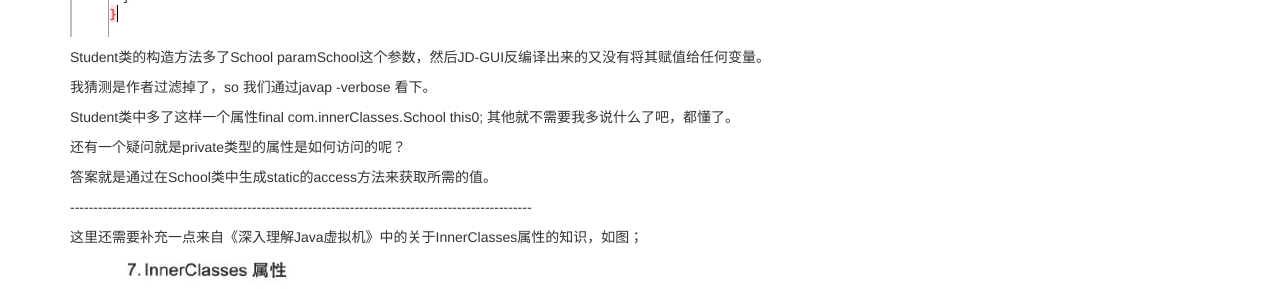
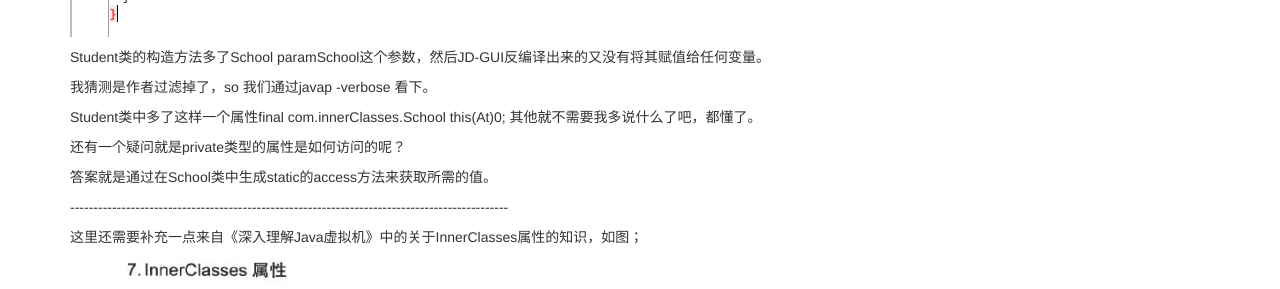
Before and after one commit to liuxinglanyue/blog, a Jekyll site: the page built from _posts/2014-12-22-inner-class.markdown, in a window 1280 px wide and 900 px high, scrolled down 900 px. Shown: the part 151-440 px from the top of the window. Built offline with Jekyll 4.4.1, drawn with Linux system fonts in a browser that asks for light colours; nearby versions of some CDN libraries; Markdown is read by kramdown in place of the engine named in the settings; comment, search, counter and statistics services are not loaded.

Commit message:
Update 2014-12-22-inner-class.markdown

```diff
--- a/_posts/2014-12-22-inner-class.markdown
+++ b/_posts/2014-12-22-inner-class.markdown
@@ -47,13 +47,13 @@ Student类的构造方法多了School paramSchool这个参数，然后JD-GUI反
 
 我猜测是作者过滤掉了，so 我们通过javap -verbose 看下。
 
-Student类中多了这样一个属性final com.innerClasses.School this0; 其他就不需要我多说什么了吧，都懂了。
+Student类中多了这样一个属性final com.innerClasses.School this(At)0; 其他就不需要我多说什么了吧，都懂了。
 
 还有一个疑问就是private类型的属性是如何访问的呢？
 
 答案就是通过在School类中生成static的access方法来获取所需的值。
 
-\-\-\-\-\-\-\-\-\-\-\-\-\-\-\-\-\-\-\-\-\-\-\-\-\-\-\-\-\-\-\-\-\-\-\-\-\-\-\-\-\-\-\-\-\-\-\-\-\-\-\-\-\-\-\-\-\-\-\-\-\-\-\-\-\-\-\-\-\-\-\-\-\-\-\-\-\-\-\-\-\-\-\-\-\-\-\-\-\-\-\-\-\-\-\-\-\-\-\-
+\-\-\-\-\-\-\-\-\-\-\-\-\-\-\-\-\-\-\-\-\-\-\-\-\-\-\-\-\-\-\-\-\-\-\-\-\-\-\-\-\-\-\-\-\-\-\-\-\-\-\-\-\-\-\-\-\-\-\-\-\-\-\-\-\-\-\-\-\-\-\-\-\-\-\-\-\-\-\-\-\-\-\-\-\-\-\-\-\-\-\-\-\-\-
 
 这里还需要补充一点来自《深入理解Java虚拟机》中的关于InnerClasses属性的知识，如图；
 
```
